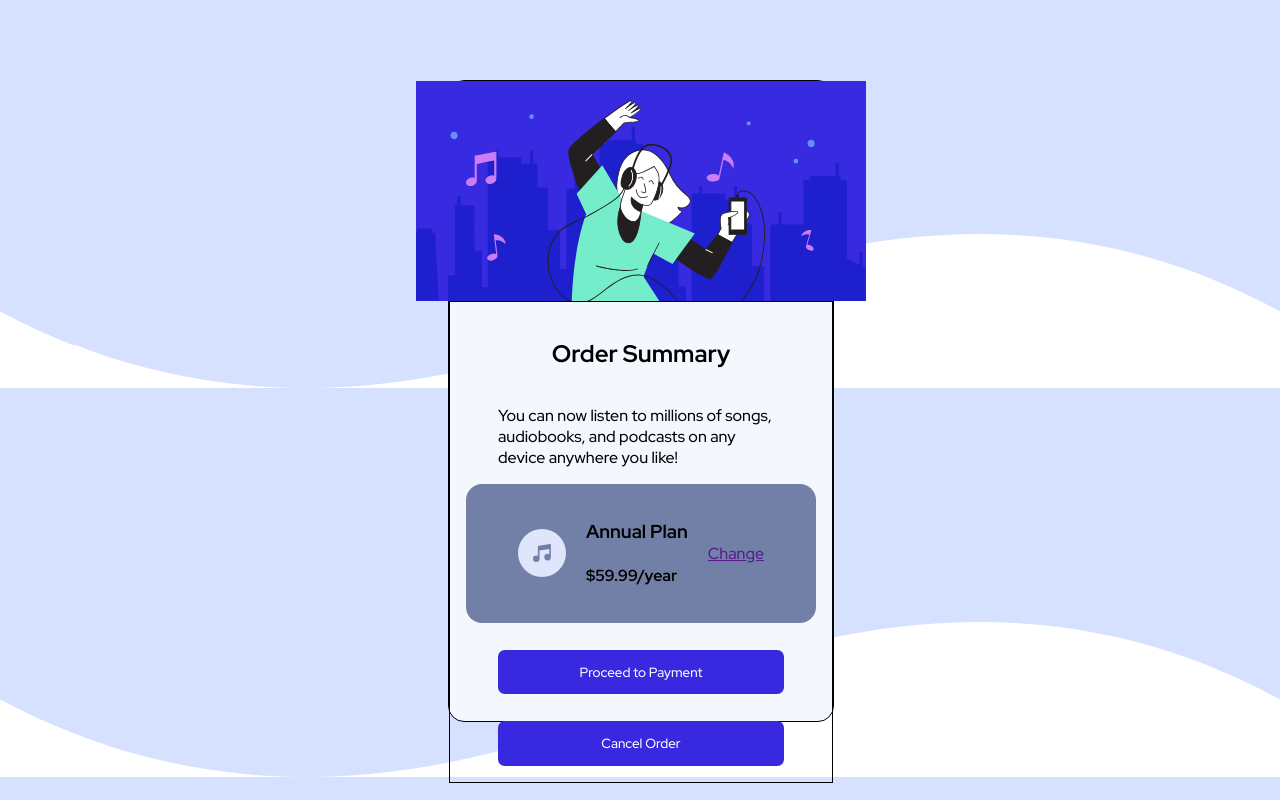
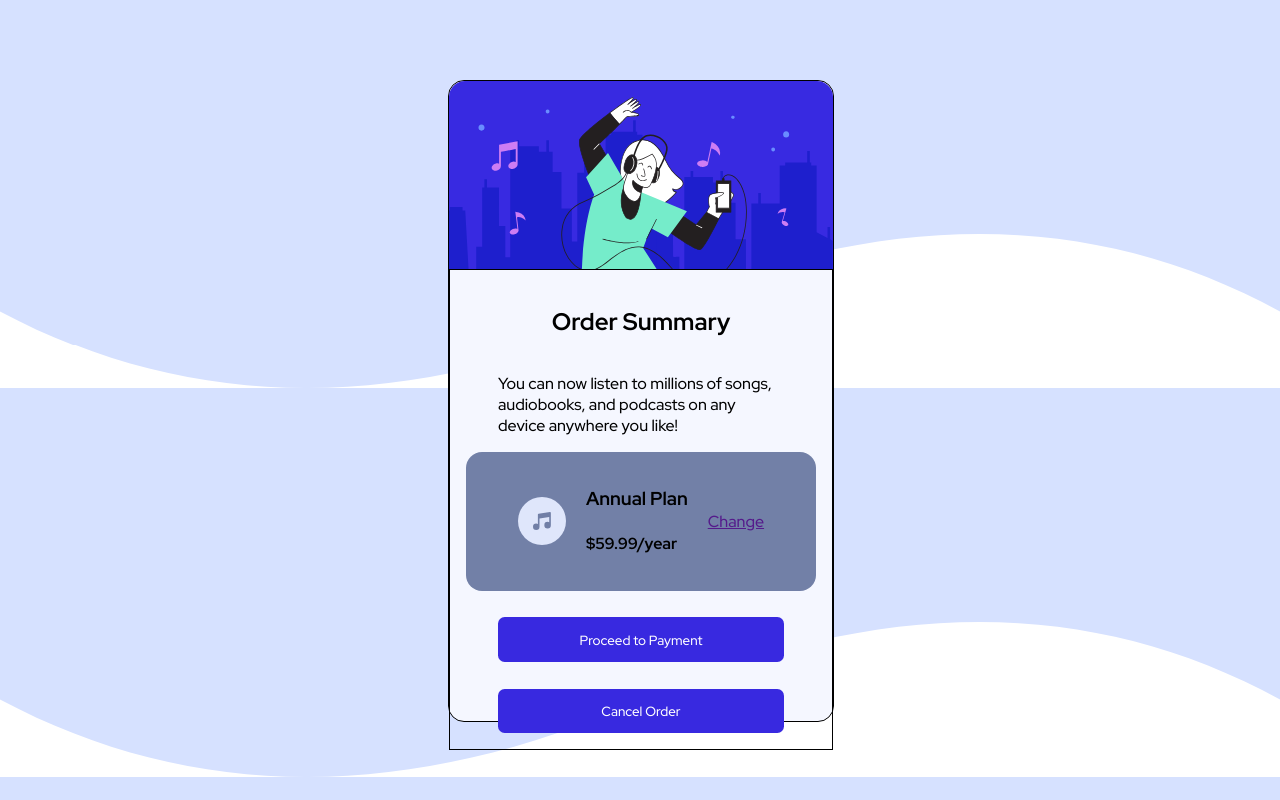
Before and after one commit to timo9939/order-summary-component, a plain HTML site: page index.html in a window 1280 px wide. Drawn offline with Linux system fonts and the light colour scheme.

Commit message:
border radius of image fixd

```diff
--- a/style.css
+++ b/style.css
@@ -38,7 +38,9 @@ top: 10%;
 }
 
 main >img{
-flex-shrink: 1;
+width: 100%;
+border-radius: 1em 1em 0 0;
+
 
 
 }
```
